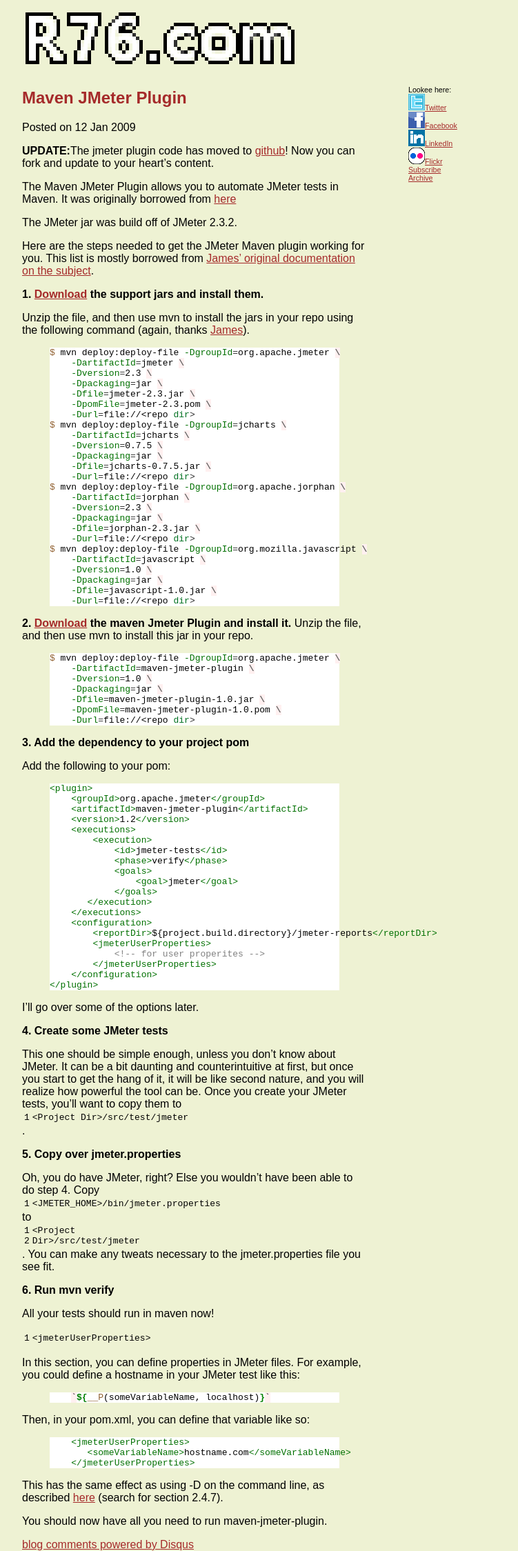
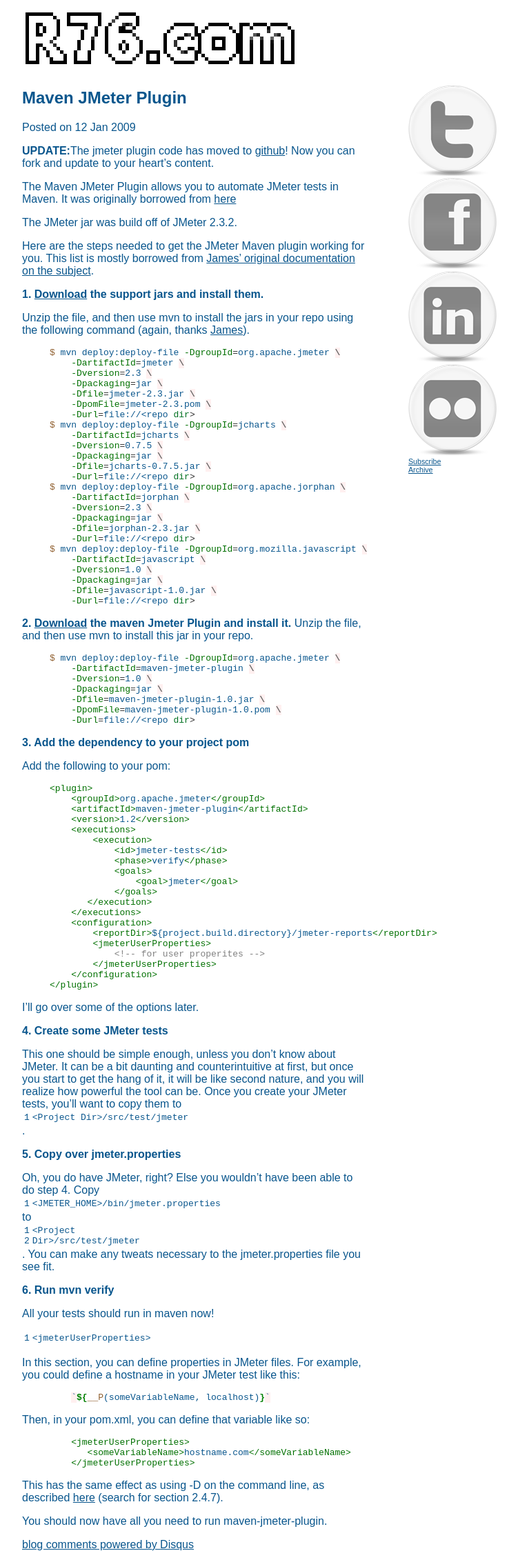
Before and after one commit to Ronnie76er/ronalleva, a Jekyll site: the page built from maven-jmeter-plugin.markdown, in a window 1280 px wide. Shown: the whole page at 69% size, without its empty margins (248-999 px from the left). Built offline with Jekyll 4.4.1, drawn with Linux system fonts in a browser that asks for light colours; some web fonts are replaced; Markdown is read by kramdown in place of the engine named in the settings; comment, search, counter and statistics services are not loaded.

Commit message:
Change the social icons

```diff
--- a/_layouts/default.html
+++ b/_layouts/default.html
@@ -10,11 +10,10 @@ title: This is a blog
 
     <div class="menuitems">
         <ul>
-            <li>Lookee here:</li>
-            <li><a href="http://twitter.com/#!/Ronnie76er"><div><img src="/images/twitter-pixel.png">Twitter</div></a></li>
-            <li><a href="http://www.facebook.com/Ronnie76er"><img src="/images/facebook.png">Facebook</a> </li>
-            <li><a href="http://www.linkedin.com/pub/ron-alleva/3/552/5ba"><img src="/images/linkedin.png">LinkedIn</a> </li>
-            <li><a href="http://www.flickr.com/photos/ronnie76er/"><img src="/images/flickr.png">Flickr</a> </li>
+            <li><a href="http://twitter.com/#!/Ronnie76er"><img src="/images/twitter-circle.png"></a></li>
+            <li><a href="http://www.facebook.com/Ronnie76er"><img src="/images/facebook-circle.png"></a> </li>
+            <li><a href="http://www.linkedin.com/pub/ron-alleva/3/552/5ba"><img src="/images/linkedin-circle.png"></a> </li>
+            <li><a href="http://www.flickr.com/photos/ronnie76er/"><img src="/images/flickr-circle.png"></a> </li>
             <li><a href="http://feeds.feedburner.com/RonAllevaBlog">Subscribe</a></li>
             <li><a href="/archive.html">Archive</a></li>
         </ul>
--- a/css/styles.css
+++ b/css/styles.css
@@ -9,7 +9,7 @@
 }
 
 .posttitle {
-	color: brown;
+	color: 09568d;
 }
 
 #container{
@@ -29,8 +29,8 @@
 }
 
 body{
-	background-color: #EEF2D3;
-	color: black;
+	background-color: white;
+	color: 09568d;
 	font-family: 'Hammersmith One', sans-serif;
 }
 
@@ -40,7 +40,7 @@ blockquote{
 }
 
 a {
-	color: brown;
+	color: 09568d;
 }
 
 code {
```
Also changed, not shown: images/facebook-circle.png (added), images/flickr-circle.png (added), images/linkedin-circle.png (added), images/twitter-circle.png (added).
